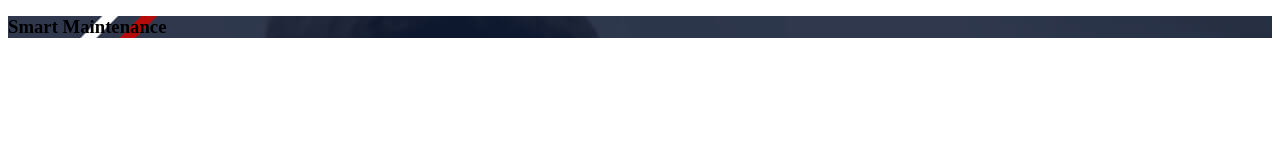
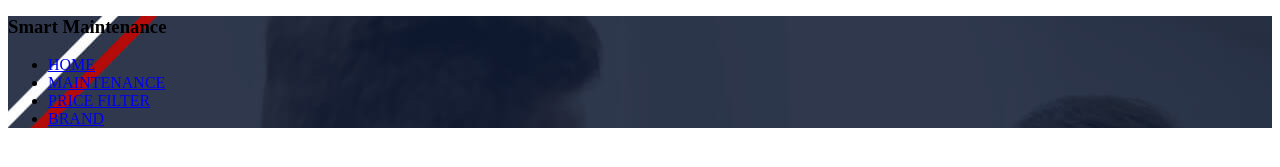
Before and after one commit to Divika-23/DriveWise-Smart-Maintenance, a plain HTML site: page index.html in a window 1280 px wide. Shown: the part 29-196 px from the top of the page. Drawn offline with Linux system fonts and the light colour scheme; files whose address does not match are found by name.

Commit message:
Created navigation bar container structure inside header section

```diff
--- a/index.html
+++ b/index.html
@@ -23,6 +23,24 @@
                     <div class="hero-content">
                         <h1 class="h1 section-title">Smart Maintenance </h1>
                     </div>
+
+                    <div class="header1" id="header1">
+                        <div class="nav-bar">
+                            <div class="logo1">
+                                <!-- <a href="#">Drivewise</a> -->
+                             </div>
+
+                            <div class="menu">
+                                <ul>
+                                    <li><a href="img/home.html">HOME</a></li>
+                                    <li><a href="img/Mindex.html" class="active">MAINTENANCE</a></li>
+                                    <li><a href="img/filter.html" >PRICE FILTER</a></li>
+                                    <li><a href="img/brand.html" >BRAND</a></li>
+
+                                </ul>
+                            </div>
+                            </div>
+                        </div>
         </article>
 
     </main>
```
